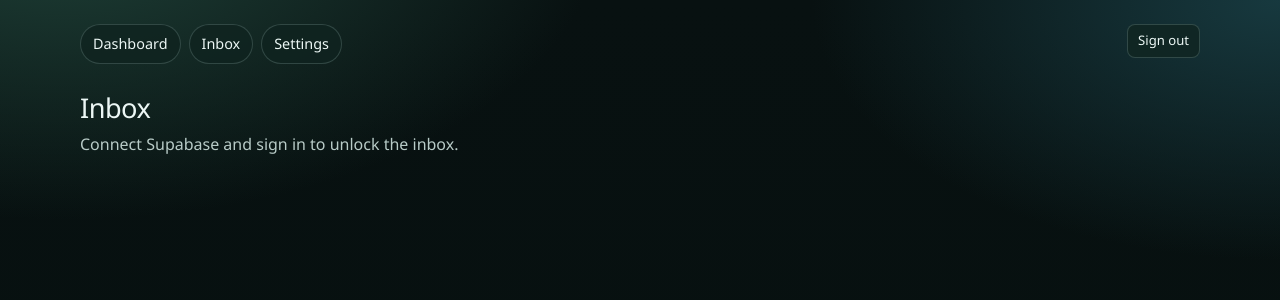
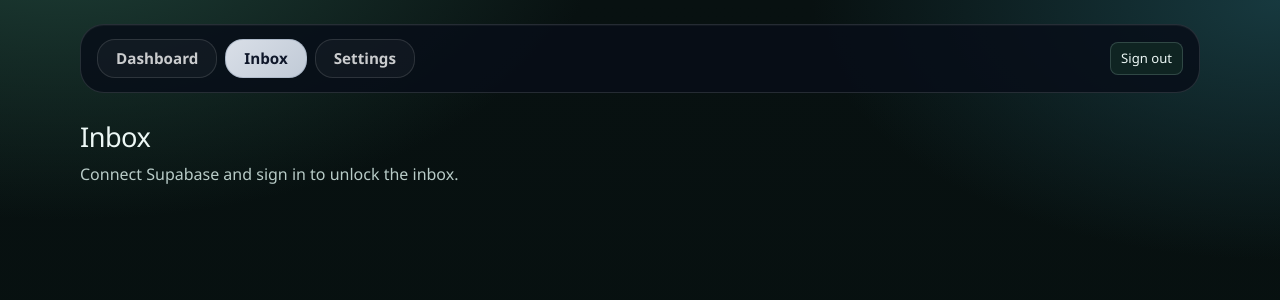
Before and after one commit to iveteamorim/ai-ops-inbox, a Next.js app: page /inbox in a window 1280 px wide. Shown: the top 300 px of the page. Built offline with nearby package versions, Linux system fonts and the light colour scheme; no server answers.

Commit message:
Unify global AppNav style using settings navigation design

```diff
--- a/src/app/globals.css
+++ b/src/app/globals.css
@@ -64,9 +64,14 @@ a {
 .nav {
   display: flex;
   justify-content: space-between;
-  align-items: flex-start;
+  align-items: center;
   gap: 12px;
-  margin-bottom: 24px;
+  margin: 0 auto 24px;
+  padding: 14px 16px;
+  border-radius: 24px;
+  border: 1px solid rgba(255, 255, 255, 0.12);
+  background: rgba(8, 14, 24, 0.84);
+  box-shadow: inset 0 1px 0 rgba(255, 255, 255, 0.04);
 }
 
 .nav-links,
@@ -88,12 +93,21 @@ a {
 
 .nav a {
   text-decoration: none;
-  color: var(--text);
-  background: rgba(16, 35, 32, 0.8);
-  border: 1px solid var(--line);
-  border-radius: 999px;
-  padding: 8px 12px;
-  font-size: 0.9rem;
+  color: rgba(255, 255, 255, 0.78);
+  background: rgba(255, 255, 255, 0.035);
+  border: 1px solid rgba(255, 255, 255, 0.12);
+  border-radius: 18px;
+  padding: 11px 18px;
+  font-size: 0.95rem;
+  font-weight: 650;
+  line-height: 1;
+}
+
+.nav a.active,
+.nav a[aria-current="page"] {
+  background: linear-gradient(135deg, rgba(226, 232, 240, 0.96), rgba(203, 213, 225, 0.95));
+  color: #0f172a;
+  border-color: rgba(148, 163, 184, 0.52);
 }
 
 /* Modern settings overrides */
@@ -3644,22 +3658,7 @@ a {
   gap: 6px;
 }
 
-.settings-v3 .nav-links a.active,
-.settings-v3 .nav-links a[aria-current="page"] {
-  background: linear-gradient(135deg, rgba(226, 232, 240, 0.95), rgba(203, 213, 225, 0.95)) !important;
-  color: #0f172a !important;
-  border-color: rgba(148, 163, 184, 0.45) !important;
-}
-
-.settings-v3 .nav,
-.settings-v3 .nav-links a,
-.settings-v3 .mini-button,
-.settings-v3 .locale-menu-trigger,
-.settings-v3 .locale-menu button {
-  background-color: rgba(17, 24, 39, 0.86) !important;
-  border-color: rgba(100, 116, 139, 0.32) !important;
-  color: #e5e7eb !important;
-}
+/* keep nav/menu styling consistent with global AppNav across all pages */
 
 .settings-v3 a {
   color: #cbd5e1;
```
